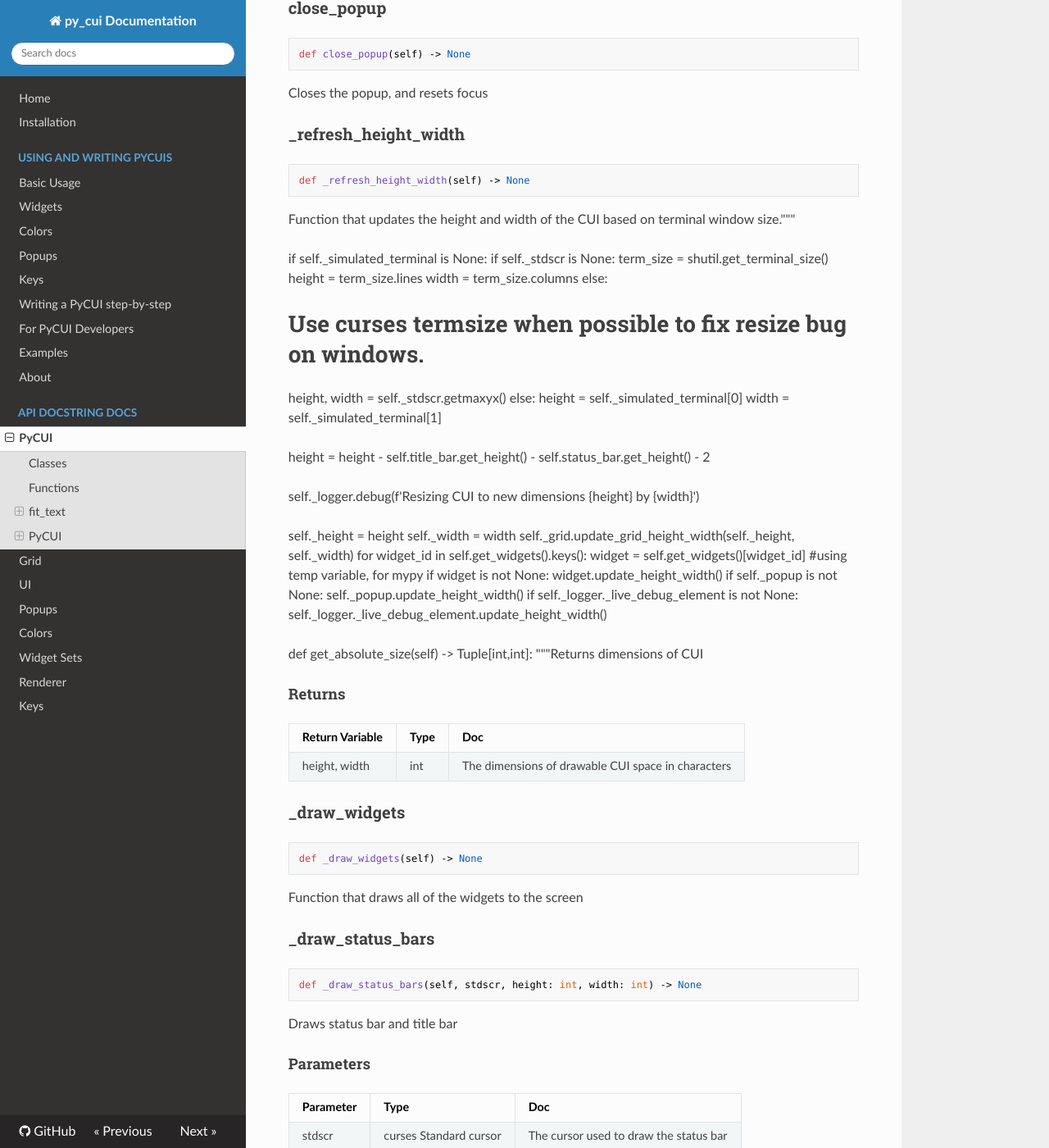
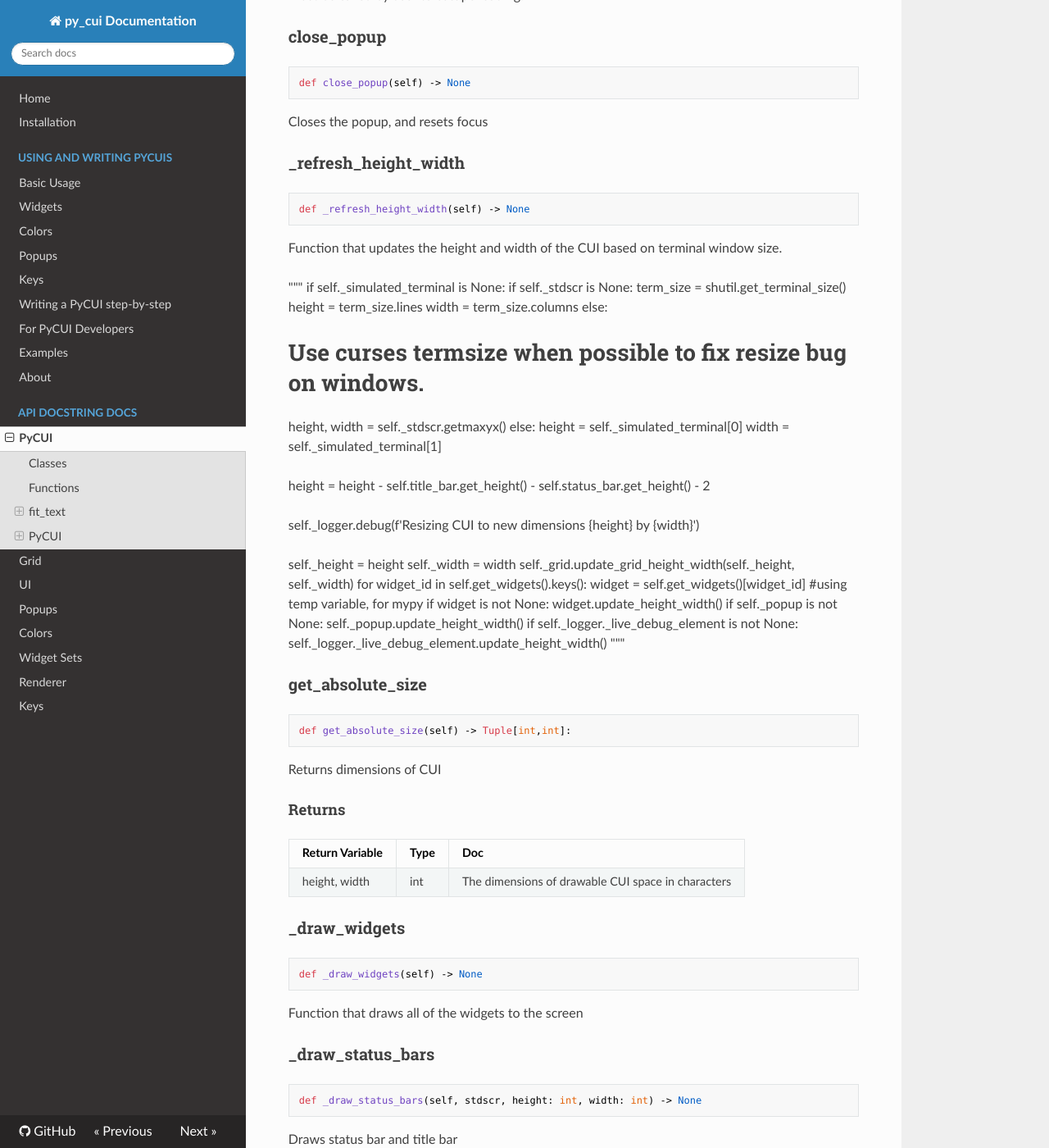
Before and after one commit to jwlodek/py_cui, an MkDocs documentation site: the page built from docs/DocstringGenerated/PyCui.md, in a window 1280 px wide and 1400 px high, scrolled down 22819 px. Shown: the whole window at 82% size. Built offline with MkDocs 1.6.1, drawn with Linux system fonts in a browser that asks for light colours; nearby versions of some CDN libraries; some of the changed text lies outside the part shown.

Commit message:
Fixes docs formatting for  py_cui API
Commenting was placed erroneously, - fixed
Formatting for 'get_absolute_size' heading added
Added 'get_absolute_size' to list at beginning of doc

````diff
--- a/docs/DocstringGenerated/PyCui.md
+++ b/docs/DocstringGenerated/PyCui.md
@@ -132,7 +132,8 @@ first create an instance of this class, and then add cells + widgets to it.
  increment_loading_bar | Increments progress bar if loading bar popup is open
  stop_loading_popup | Leaves loading state, and closes popup.
  close_popup | Closes the popup, and resets focus
- _refresh_height_width | Function that updates the height and width of the CUI based on terminal window size."""
+ _refresh_height_width | Function that updates the height and width of the CUI based on terminal window size.
+ get_absolute_size | Returns dimensions of CUI
  _draw_widgets | Function that draws all of the widgets to the screen
  _draw_status_bars | Draws status bar and title bar
  _display_window_warning | Function that prints some basic error info if there is an error with the CUI
@@ -1327,10 +1328,10 @@ Closes the popup, and resets focus
 def _refresh_height_width(self) -> None
 ```
 
-Function that updates the height and width of the CUI based on terminal window size."""
+Function that updates the height and width of the CUI based on terminal window size.
 
 
-
+"""
 if self._simulated_terminal is None:
 if self._stdscr is None:
 term_size = shutil.get_terminal_size()
@@ -1358,9 +1359,23 @@ if self._popup is not None:
 self._popup.update_height_width()
 if self._logger._live_debug_element is not None:
 self._logger._live_debug_element.update_height_width()
+"""
 
+
+
+
+
+
+
+### get_absolute_size
+
+```python
 def get_absolute_size(self) -> Tuple[int,int]:
-"""Returns dimensions of CUI
+```
+
+Returns dimensions of CUI
+
+
 
 
 #### Returns
````
